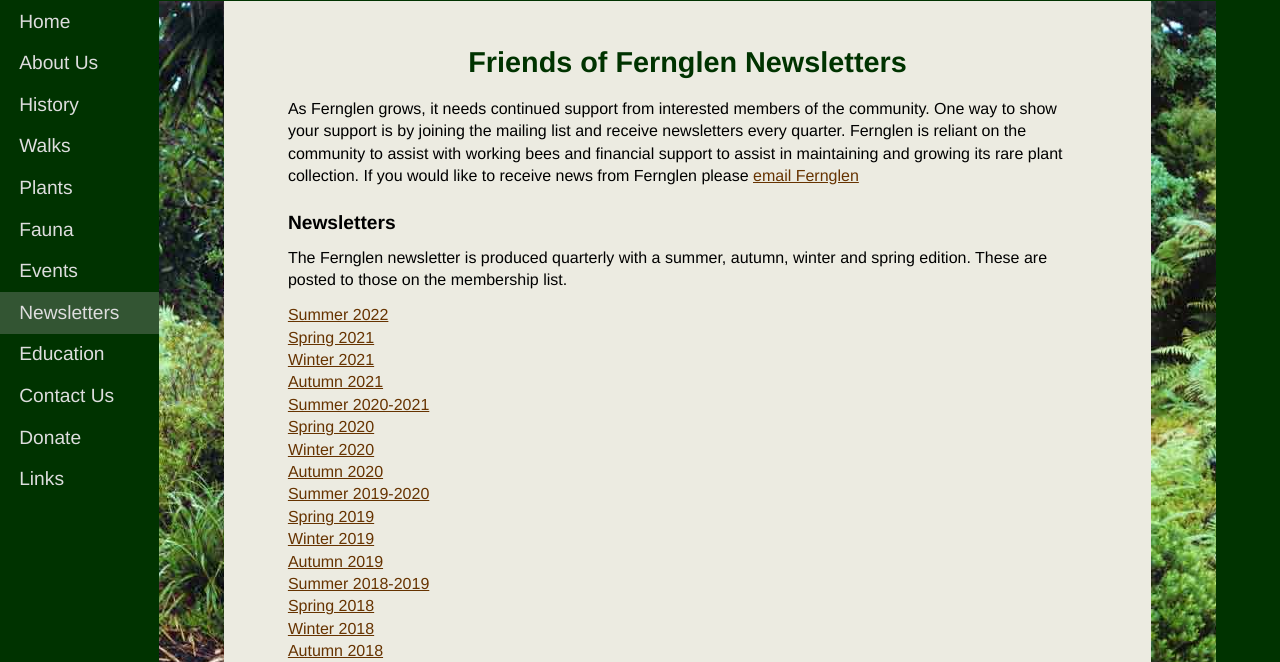
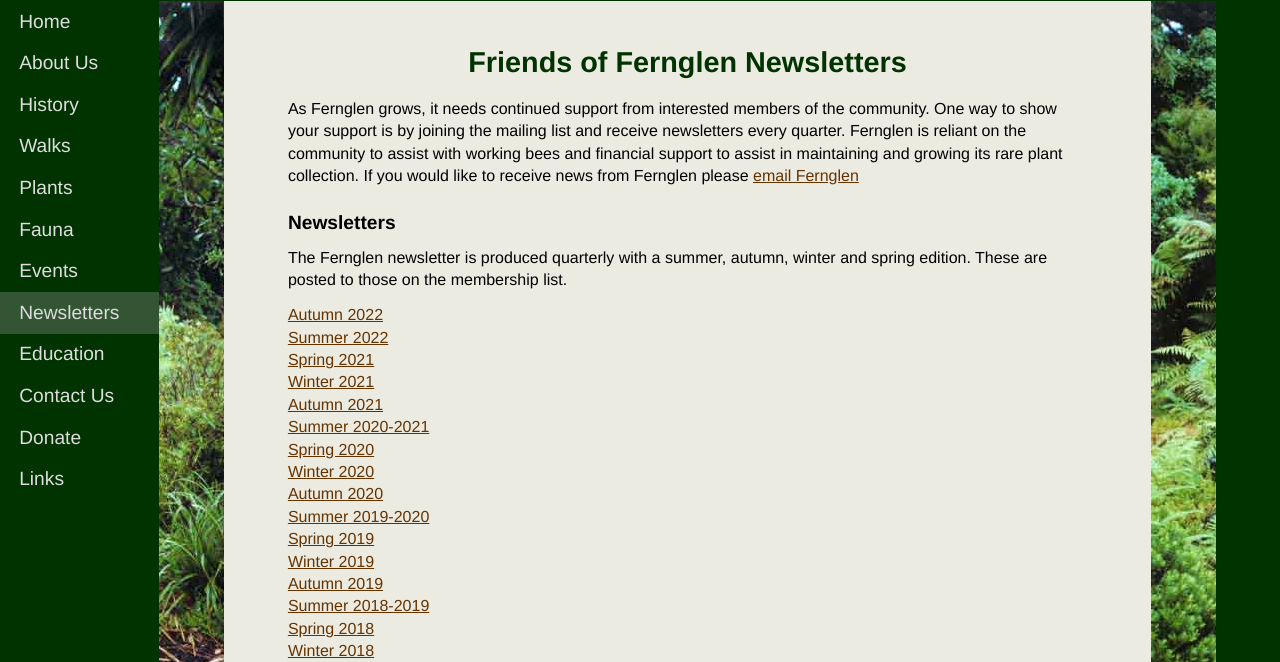
Before and after one commit to fernglen/fernglen.github.io, a plain HTML site: page newsletters.html in a window 1280 px wide. Shown: the part 83-745 px from the top of the page. Drawn offline with Linux system fonts and the light colour scheme.

Commit message:
added the 2022 Autumn newsletter

```diff
--- a/newsletters.html
+++ b/newsletters.html
@@ -53,6 +53,7 @@
           <p>The Fernglen newsletter is produced quarterly with a summer, autumn, winter and spring edition. These are posted to those on the membership list.</p>
 
           <p>
+            <a href="assets/Newsletter_2022_2_Autumn.pdf">Autumn 2022</a><br>
             <a href="assets/Newsletter_2022_1_Summer.pdf">Summer 2022</a><br>
             <a href="assets/Newsletter_2021_4_Spring.pdf">Spring 2021</a><br>
             <a href="assets/Newsletter_2021_3_Winter.pdf">Winter 2021</a><br>
```
Also changed, not shown: 1 other file.
